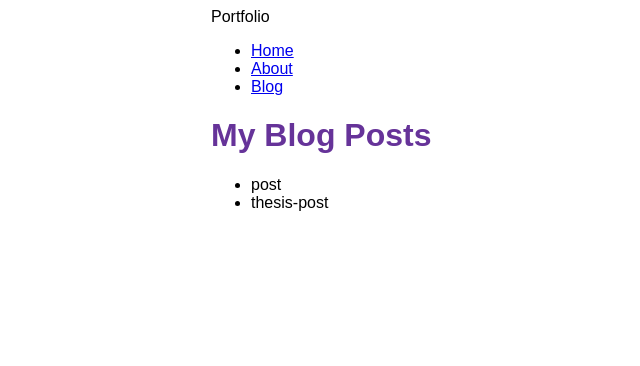
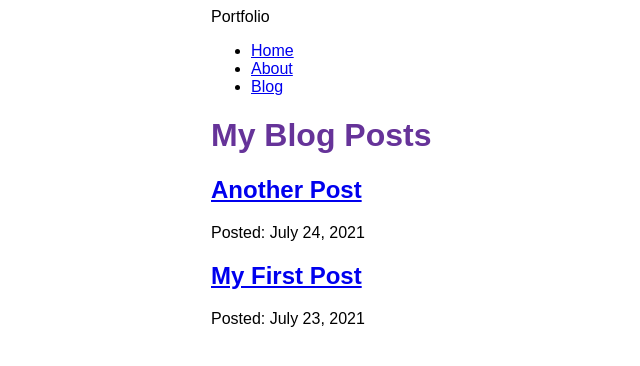
Before and after one commit to wwwkieran/portfolio, a Gatsby site: page /blog in a window 1280 px wide. Shown: the whole page, without its empty margins (179-819 px from the left). Built offline with nearby package versions, Linux system fonts and the light colour scheme; Gatsby itself is replaced by a stand-in of ours.

Commit message:
tutorial pt6

```diff
--- a/src/pages/blog.js
+++ b/src/pages/blog.js
@@ -1,29 +1,37 @@
 import * as React from 'react'
-import { graphql } from 'gatsby'
+import { Link, graphql } from 'gatsby'
 import Layout from '../components/layout'
 import Seo from '../components/seo'
 
 const BlogPage = ({ data }) => {
     return (
         <Layout pageTitle="My Blog Posts">
-            <ul>
-                {
-                    data.allFile.nodes.map(node => (
-                        <li key={node.name}>
-                            {node.name}
-                        </li>
-                    ))
-                }
-            </ul>
+            {
+                data.allMdx.nodes.map(node => (
+                    <article key={node.id}>
+                        <h2>
+                            <Link to={`/${node.frontmatter.slug}`}>
+                                {node.frontmatter.title}
+                            </Link>
+                        </h2>
+                        <p>Posted: {node.frontmatter.date}</p>
+                    </article>
+                ))
+            }
         </Layout>
     )
 }
 
 export const query = graphql`
   query {
-    allFile {
+    allMdx(sort: { frontmatter: { date: DESC }}) {
       nodes {
-        name
+        frontmatter {
+          date(formatString: "MMMM D, YYYY")
+          title
+          slug
+        }
+        id
       }
     }
   }
--- a/src/pages/projects/post.mdx
+++ b/src/pages/projects/post.mdx
@@ -0,0 +1,13 @@
+---
+title: "My First Post"
+date: "2021-07-23"
+slug: "my-first-post"
+---
+
+This is my first blog post! Isn't it *great*?
+
+Some of my **favorite** things are:
+
+* Petting dogs
+* Singing
+* Eating potato-based foods
--- a/src/pages/projects/thesis/thesis-post.mdx
+++ b/src/pages/projects/thesis/thesis-post.mdx
@@ -0,0 +1,7 @@
+---
+title: "Another Post"
+date: "2021-07-24"
+slug: "another-post"
+---
+
+Here's another post! It's even better than the first one!
```
Also changed, not shown: src/pages/{mdx.frontmatter__slug}.js (added, +28 -0 lines).
